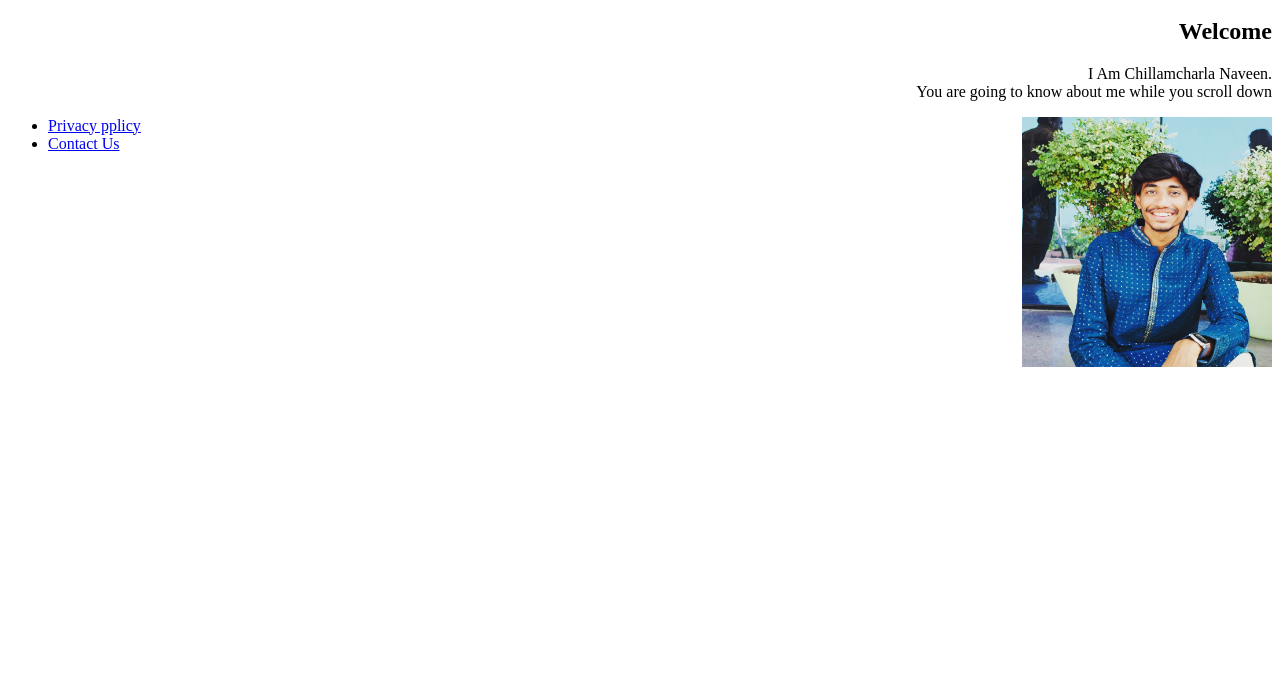
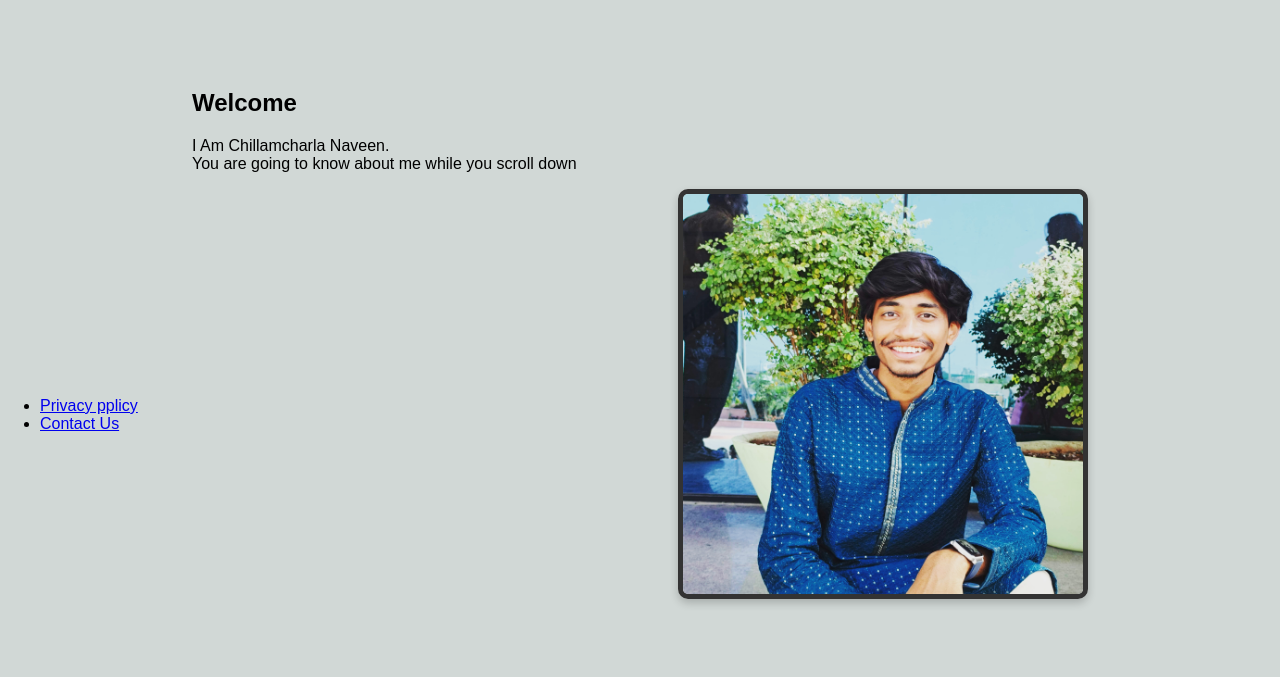
Before and after one commit to Chillamcharla-Naveen/my-project1, a plain HTML site: page index.html in a window 1280 px wide. Shown: the part 123-800 px from the top of the page. Drawn offline with Linux system fonts and the light colour scheme.

Commit message:
Update index.html

```diff
--- a/index.html
+++ b/index.html
@@ -5,7 +5,7 @@
         <meta name="viewport" content="width=device-width, initial-scale=1.0" />
         <meta http-equiv="X-UA-Compatible" content="ie=edge" />
         <title>Ch. Naveen Protfolio</title>
-        <link rel="stylesheet" type="text/css" href="pro.css">
+        <link rel="stylesheet" type="text/css" href="style.css">
         <!--Linking html to a external css file -->
 
     </head>
```
